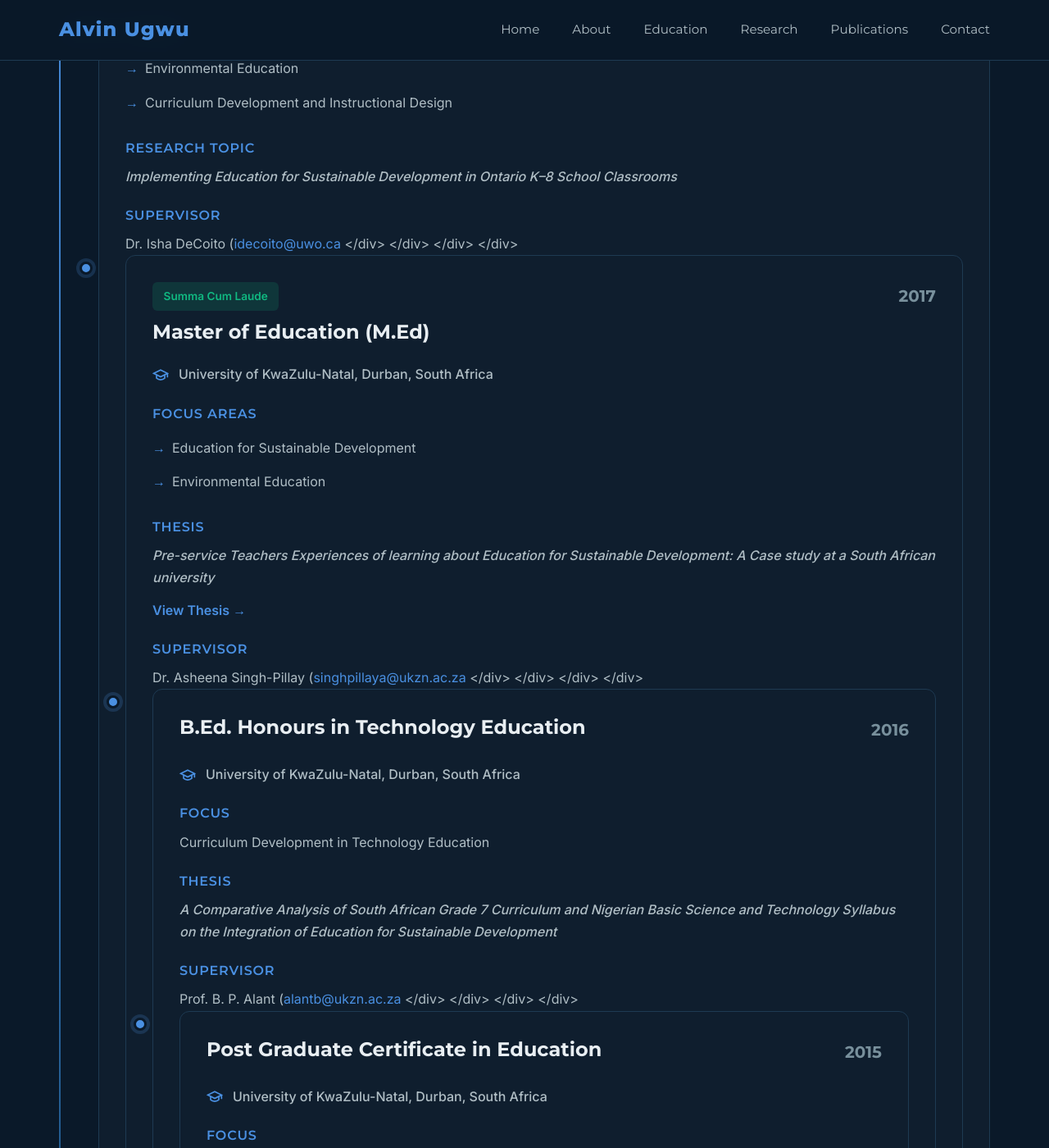
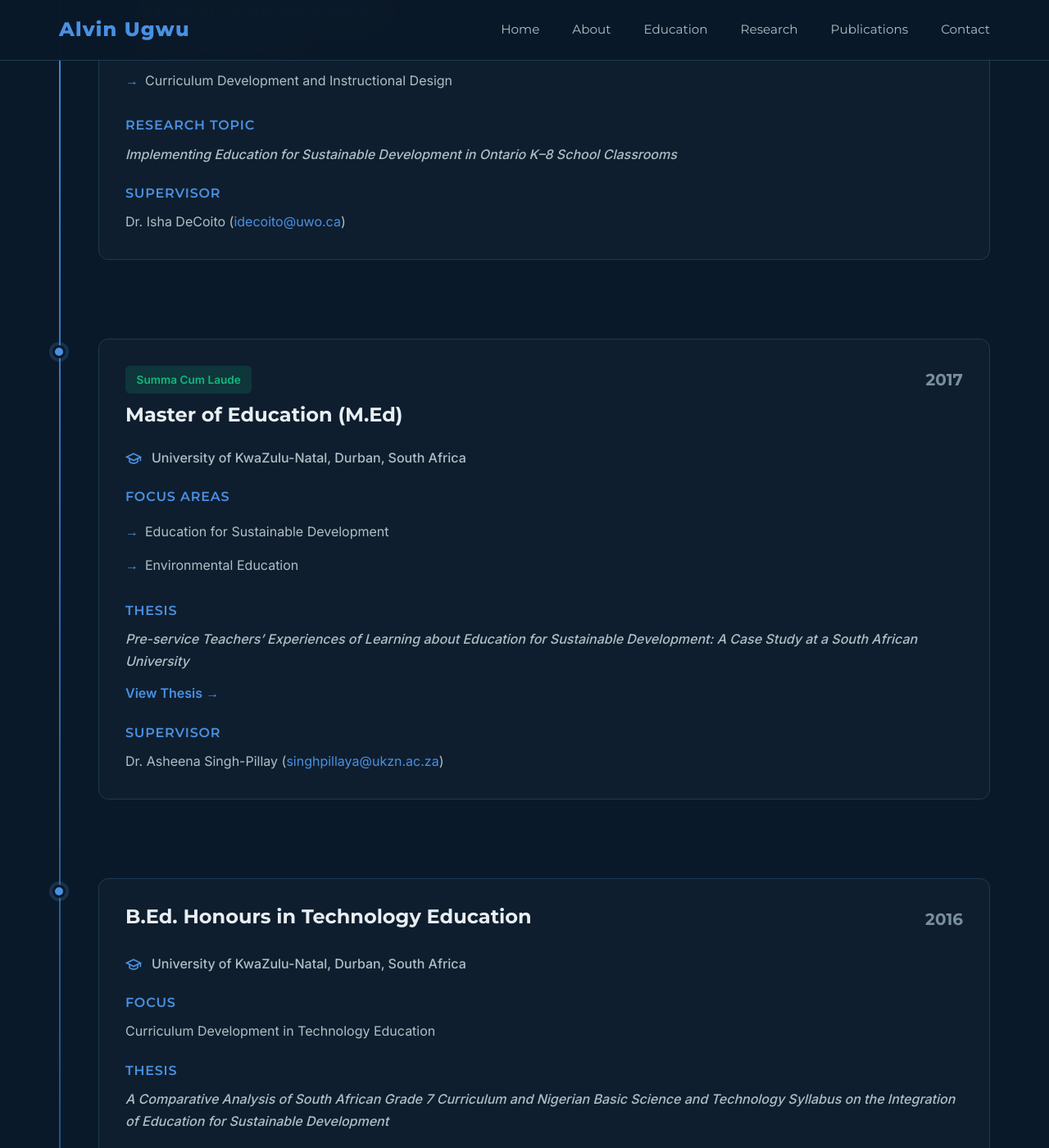
Before and after one commit to Bestyjh/Alvin-ugwu-portfolio, a Jekyll site: the page built from education.md, in a window 1280 px wide and 1400 px high, scrolled down 610 px. Shown: the whole window at 82% size. Built offline with Jekyll 4.4.1, drawn with Linux system fonts in a browser that asks for light colours; some of the changed text lies outside the part shown.

Commit message:
Update education.md

```diff
--- a/education.md
+++ b/education.md
@@ -3,242 +3,191 @@ layout: default
 title: Education
 permalink: /education/
 ---
-<!DOCTYPE html>
-<html lang="en">
-<head>
-    <meta charset="UTF-8">
-    <meta name="viewport" content="width=device-width, initial-scale=1.0">
-    <title>Education | Alvin Uchenna Ugwu</title>
-    <link rel="preconnect" href="https://fonts.googleapis.com">
-    <link rel="preconnect" href="https://fonts.gstatic.com" crossorigin>
-    <link href="https://fonts.googleapis.com/css2?family=Montserrat:wght@300;400;600;700;800&family=Inter:wght@300;400;500;600&display=swap" rel="stylesheet">
-    <link rel="stylesheet" href="styles.css">
-</head>
-<body>
-    <!-- Navigation -->
-    <nav class="navbar">
-    <div class="nav-container">
-        <a href="/" class="logo">Alvin Ugwu</a>
-        <div class="nav-links">
-            <a href="/" class="nav-link">Home</a>
-            <a href="about.html" class="nav-link">About</a>
-            <a href="education.html" class="nav-link">Education</a>
-            <a href="research.html" class="nav-link">Research</a>
-            <a href="publications.html" class="nav-link">Publications</a>
-            <a href="contact.html" class="nav-link">Contact</a>
-        </div>
-        <button class="mobile-toggle" aria-label="Toggle menu" onclick="document.querySelector('.nav-links').classList.toggle('active'); this.classList.toggle('active');">
-            <span></span>
-            <span></span>
-            <span></span>
-        </button>
+
+<section class="page-header">
+    <div class="container">
+        <h1 class="page-title">Education</h1>
+        <p class="page-subtitle">Academic Journey & Qualifications</p>
     </div>
-</nav>
+</section>
 
-    <!-- Page Header -->
-    <section class="page-header">
-        <div class="container">
-            <h1 class="page-title">Education</h1>
-            <p class="page-subtitle">Academic Journey & Qualifications</p>
-        </div>
-    </section>
+<section class="education-section">
+    <div class="container">
+        <div class="timeline">
 
-    <!-- Education Timeline -->
-    <section class="education-section">
-        <div class="container">
-            <div class="timeline">
-                <!-- PhD -->
-                <div class="timeline-item">
-                    <div class="timeline-marker current"></div>
-                    <div class="timeline-content">
-                        <div class="degree-header">
-                            <div>
-                                <span class="degree-status">Ongoing - Year 4</span>
-                                <h3 class="degree-title">Ph.D. Candidate: Education (Curriculum Studies)</h3>
-                            </div>
-                            <span class="degree-year">2021 - Present</span>
+            <!-- PhD -->
+            <div class="timeline-item">
+                <div class="timeline-marker current"></div>
+                <div class="timeline-content">
+                    <div class="degree-header">
+                        <div>
+                            <span class="degree-status">Ongoing - Year 4</span>
+                            <h3 class="degree-title">Ph.D. Candidate: Education (Curriculum Studies)</h3>
+                        </div>
+                        <span class="degree-year">2021 - Present</span>
+                    </div>
+
+                    <div class="institution">
+                        <svg xmlns="http://www.w3.org/2000/svg" viewBox="0 0 24 24" fill="none" stroke="currentColor" stroke-width="2">
+                            <path d="M22 10v6M2 10l10-5 10 5-10 5z"></path>
+                            <path d="M6 12v5c3 3 9 3 12 0v-5"></path>
+                        </svg>
+                        <span>Western University, London ON, Canada</span>
+                    </div>
+
+                    <div class="degree-details">
+                        <div class="detail-section">
+                            <h4>Focus Areas</h4>
+                            <ul>
+                                <li>Education for Sustainable Development</li>
+                                <li>Environmental Education</li>
+                                <li>Curriculum Development and Instructional Design</li>
+                            </ul>
                         </div>
 
-                        <div class="institution">
-                            <svg xmlns="http://www.w3.org/2000/svg" viewBox="0 0 24 24" fill="none" stroke="currentColor" stroke-width="2">
-                                <path d="M22 10v6M2 10l10-5 10 5-10 5z"></path>
-                                <path d="M6 12v5c3 3 9 3 12 0v-5"></path>
-                            </svg>
-                            <span>Western University, London ON, Canada</span>
+                        <div class="detail-section">
+                            <h4>Research Topic</h4>
+                            <p class="research-topic">Implementing Education for Sustainable Development in Ontario K–8 School Classrooms</p>
                         </div>
 
-                        <div class="degree-details">
-                            <div class="detail-section">
-                                <h4>Focus Areas</h4>
-                                <ul>
-                                    <li>Education for Sustainable Development</li>
-                                    <li>Environmental Education</li>
-                                    <li>Curriculum Development and Instructional Design</li>
-                                </ul>
-                            </div>
-
-                            <div class="detail-section">
-                                <h4>Research Topic</h4>
-                                <p class="research-topic">Implementing Education for Sustainable Development in Ontario K–8 School Classrooms</p>
-                            </div>
-
-                            <div class="detail-section">
-                                <h4>Supervisor</h4>
-                                <p>Dr. Isha DeCoito
-                                (<a href="mailto:idecoito@uwo.ca">idecoito@uwo.ca</a>
-                            </div>
-                        </div>
-                    </div>
-                </div>
-
-                <!-- Master's -->
-                <div class="timeline-item">
-                    <div class="timeline-marker"></div>
-                    <div class="timeline-content">
-                        <div class="degree-header">
-                            <div>
-                                <span class="degree-status honors">Summa Cum Laude</span>
-                                <h3 class="degree-title">Master of Education (M.Ed)</h3>
-                            </div>
-                            <span class="degree-year">2017</span>
-                        </div>
-
-                        <div class="institution">
-                            <svg xmlns="http://www.w3.org/2000/svg" viewBox="0 0 24 24" fill="none" stroke="currentColor" stroke-width="2">
-                                <path d="M22 10v6M2 10l10-5 10 5-10 5z"></path>
-                                <path d="M6 12v5c3 3 9 3 12 0v-5"></path>
-                            </svg>
-                            <span>University of KwaZulu-Natal, Durban, South Africa</span>
-                        </div>
-
-                        <div class="degree-details">
-                            <div class="detail-section">
-                                <h4>Focus Areas</h4>
-                                <ul>
-                                    <li>Education for Sustainable Development</li>
-                                    <li>Environmental Education</li>
-                                </ul>
-                            </div>
-
-                            <div class="detail-section">
-                                <h4>Thesis</h4>
-                                <p class="research-topic">Pre-service Teachers Experiences of learning about Education for Sustainable Development: A Case study at a South African university</p>
-                                <a href="https://ukzn-dspace.ukzn.ac.za/handle/10413/19799" target="_blank" rel="noopener" class="thesis-link">View Thesis →</a>
-                            </div>
-
-                            <div class="detail-section">
-                                <h4>Supervisor</h4>
-                                <p>Dr. Asheena Singh-Pillay (<a href="mailto:singhpillaya@ukzn.ac.za">singhpillaya@ukzn.ac.za</a>
-
-                            </div>
-                        </div>
-                    </div>
-                </div>
-
-                <!-- B.Ed. Hons -->
-                <div class="timeline-item">
-                    <div class="timeline-marker"></div>
-                    <div class="timeline-content">
-                        <div class="degree-header">
-                            <div>
-                                <h3 class="degree-title">B.Ed. Honours in Technology Education</h3>
-                            </div>
-                            <span class="degree-year">2016</span>
-                        </div>
-
-                        <div class="institution">
-                            <svg xmlns="http://www.w3.org/2000/svg" viewBox="0 0 24 24" fill="none" stroke="currentColor" stroke-width="2">
-                                <path d="M22 10v6M2 10l10-5 10 5-10 5z"></path>
-                                <path d="M6 12v5c3 3 9 3 12 0v-5"></path>
-                            </svg>
-                            <span>University of KwaZulu-Natal, Durban, South Africa</span>
-                        </div>
-
-                        <div class="degree-details">
-                            <div class="detail-section">
-                                <h4>Focus</h4>
-                                <p>Curriculum Development in Technology Education</p>
-                            </div>
-
-                            <div class="detail-section">
-                                <h4>Thesis</h4>
-                                <p class="research-topic">A Comparative Analysis of South African Grade 7 Curriculum and Nigerian Basic Science and Technology Syllabus on the Integration of Education for Sustainable Development</p>
-                            </div>
-
-                            <div class="detail-section">
-                                <h4>Supervisor</h4>
-                                <p>Prof. B. P. Alant (<a href="mailto:alantb@ukzn.ac.za">alantb@ukzn.ac.za</a>
-                            </div>
-                        </div>
-                    </div>
-                </div>
-
-                <!-- PGCE -->
-                <div class="timeline-item">
-                    <div class="timeline-marker"></div>
-                    <div class="timeline-content">
-                        <div class="degree-header">
-                            <div>
-                                <h3 class="degree-title">Post Graduate Certificate in Education</h3>
-                            </div>
-                            <span class="degree-year">2015</span>
-                        </div>
-
-                        <div class="institution">
-                            <svg xmlns="http://www.w3.org/2000/svg" viewBox="0 0 24 24" fill="none" stroke="currentColor" stroke-width="2">
-                                <path d="M22 10v6M2 10l10-5 10 5-10 5z"></path>
-                                <path d="M6 12v5c3 3 9 3 12 0v-5"></path>
-                            </svg>
-                            <span>University of KwaZulu-Natal, Durban, South Africa</span>
-                        </div>
-
-                        <div class="degree-details">
-                            <div class="detail-section">
-                                <h4>Focus</h4>
-                                <p>Science Education</p>
-                            </div>
-                        </div>
-                    </div>
-                </div>
-
-                <!-- B.Sc. -->
-                <div class="timeline-item">
-                    <div class="timeline-marker"></div>
-                    <div class="timeline-content">
-                        <div class="degree-header">
-                            <div>
-                                <h3 class="degree-title">Bachelor of Science in Zoology</h3>
-                            </div>
-                            <span class="degree-year">2012</span>
-                        </div>
-
-                        <div class="institution">
-                            <svg xmlns="http://www.w3.org/2000/svg" viewBox="0 0 24 24" fill="none" stroke="currentColor" stroke-width="2">
-                                <path d="M22 10v6M2 10l10-5 10 5-10 5z"></path>
-                                <path d="M6 12v5c3 3 9 3 12 0v-5"></path>
-                            </svg>
-                            <span>Michael Okpara University of Agriculture, Umudike, Abia State, Nigeria</span>
+                        <div class="detail-section">
+                            <h4>Supervisor</h4>
+                            <p>Dr. Isha DeCoito (<a href="mailto:idecoito@uwo.ca">idecoito@uwo.ca</a>)</p>
                         </div>
                     </div>
                 </div>
             </div>
-        </div>
-    </section>
 
-    <!-- Footer -->
-    <footer class="footer">
-        <div class="container">
-            <div class="footer-content">
-                <div class="footer-brand">
-                    <h3>Alvin Uchenna Ugwu</h3>
-                    <p>PhD Candidate, Western University</p>
-                </div>
-                <div class="footer-links">
-                    <a href="https://www.linkedin.com/in/alvin-ugwu-422b7b171/" target="_blank" rel="noopener" class="social-link">LinkedIn</a>
-                    <a href="mailto:augwu@uwo.ca" class="social-link">Email</a>
+            <!-- Master's -->
+            <div class="timeline-item">
+                <div class="timeline-marker"></div>
+                <div class="timeline-content">
+                    <div class="degree-header">
+                        <div>
+                            <span class="degree-status honors">Summa Cum Laude</span>
+                            <h3 class="degree-title">Master of Education (M.Ed)</h3>
+                        </div>
+                        <span class="degree-year">2017</span>
+                    </div>
+
+                    <div class="institution">
+                        <svg xmlns="http://www.w3.org/2000/svg" viewBox="0 0 24 24" fill="none" stroke="currentColor" stroke-width="2">
+                            <path d="M22 10v6M2 10l10-5 10 5-10 5z"></path>
+                            <path d="M6 12v5c3 3 9 3 12 0v-5"></path>
+                        </svg>
+                        <span>University of KwaZulu-Natal, Durban, South Africa</span>
+                    </div>
+
+                    <div class="degree-details">
+                        <div class="detail-section">
+                            <h4>Focus Areas</h4>
+                            <ul>
+                                <li>Education for Sustainable Development</li>
+                                <li>Environmental Education</li>
+                            </ul>
+                        </div>
+
+                        <div class="detail-section">
+                            <h4>Thesis</h4>
+                            <p class="research-topic">Pre-service Teachers’ Experiences of Learning about Education for Sustainable Development: A Case Study at a South African University</p>
+                            <a href="https://ukzn-dspace.ukzn.ac.za/handle/10413/19799" target="_blank" rel="noopener" class="thesis-link">View Thesis →</a>
+                        </div>
+
+                        <div class="detail-section">
+                            <h4>Supervisor</h4>
+                            <p>Dr. Asheena Singh-Pillay (<a href="mailto:singhpillaya@ukzn.ac.za">singhpillaya@ukzn.ac.za</a>)</p>
+                        </div>
+                    </div>
                 </div>
             </div>
-            <div class="footer-bottom">
-                <p>&copy; 2025 Alvin Uchenna Ugwu. All rights reserved.</p>
+
+            <!-- B.Ed. Hons -->
+            <div class="timeline-item">
+                <div class="timeline-marker"></div>
+                <div class="timeline-content">
+                    <div class="degree-header">
+                        <div>
+                            <h3 class="degree-title">B.Ed. Honours in Technology Education</h3>
+                        </div>
+                        <span class="degree-year">2016</span>
+                    </div>
+
+                    <div class="institution">
+                        <svg xmlns="http://www.w3.org/2000/svg" viewBox="0 0 24 24" fill="none" stroke="currentColor" stroke-width="2">
+                            <path d="M22 10v6M2 10l10-5 10 5-10 5z"></path>
+                            <path d="M6 12v5c3 3 9 3 12 0v-5"></path>
+                        </svg>
+                        <span>University of KwaZulu-Natal, Durban, South Africa</span>
+                    </div>
+
+                    <div class="degree-details">
+                        <div class="detail-section">
+                            <h4>Focus</h4>
+                            <p>Curriculum Development in Technology Education</p>
+                        </div>
+
+                        <div class="detail-section">
+                            <h4>Thesis</h4>
+                            <p class="research-topic">A Comparative Analysis of South African Grade 7 Curriculum and Nigerian Basic Science and Technology Syllabus on the Integration of Education for Sustainable Development</p>
+                        </div>
+
+                        <div class="detail-section">
+                            <h4>Supervisor</h4>
+                            <p>Prof. B. P. Alant (<a href="mailto:alantb@ukzn.ac.za">alantb@ukzn.ac.za</a>)</p>
+                        </div>
+                    </div>
+                </div>
             </div>
-        </div
+
+            <!-- PGCE -->
+            <div class="timeline-item">
+                <div class="timeline-marker"></div>
+                <div class="timeline-content">
+                    <div class="degree-header">
+                        <div>
+                            <h3 class="degree-title">Post Graduate Certificate in Education</h3>
+                        </div>
+                        <span class="degree-year">2015</span>
+                    </div>
+
+                    <div class="institution">
+                        <svg xmlns="http://www.w3.org/2000/svg" viewBox="0 0 24 24" fill="none" stroke="currentColor" stroke-width="2">
+                            <path d="M22 10v6M2 10l10-5 10 5-10 5z"></path>
+                            <path d="M6 12v5c3 3 9 3 12 0v-5"></path>
+                        </svg>
+                        <span>University of KwaZulu-Natal, Durban, South Africa</span>
+                    </div>
+
+                    <div class="degree-details">
+                        <div class="detail-section">
+                            <h4>Focus</h4>
+                            <p>Science Education</p>
+                        </div>
+                    </div>
+                </div>
+            </div>
+
+            <!-- B.Sc. -->
+            <div class="timeline-item">
+                <div class="timeline-marker"></div>
+                <div class="timeline-content">
+                    <div class="degree-header">
+                        <div>
+                            <h3 class="degree-title">Bachelor of Science in Zoology</h3>
+                        </div>
+                        <span class="degree-year">2012</span>
+                    </div>
+
+                    <div class="institution">
+                        <svg xmlns="http://www.w3.org/2000/svg" viewBox="0 0 24 24" fill="none" stroke="currentColor" stroke-width="2">
+                            <path d="M22 10v6M2 10l10-5 10 5-10 5z"></path>
+                            <path d="M6 12v5c3 3 9 3 12 0v-5"></path>
+                        </svg>
+                        <span>Michael Okpara University of Agriculture, Umudike, Abia State, Nigeria</span>
+                    </div>
+                </div>
+            </div>
+
+        </div>
+    </div>
+</section>
```
